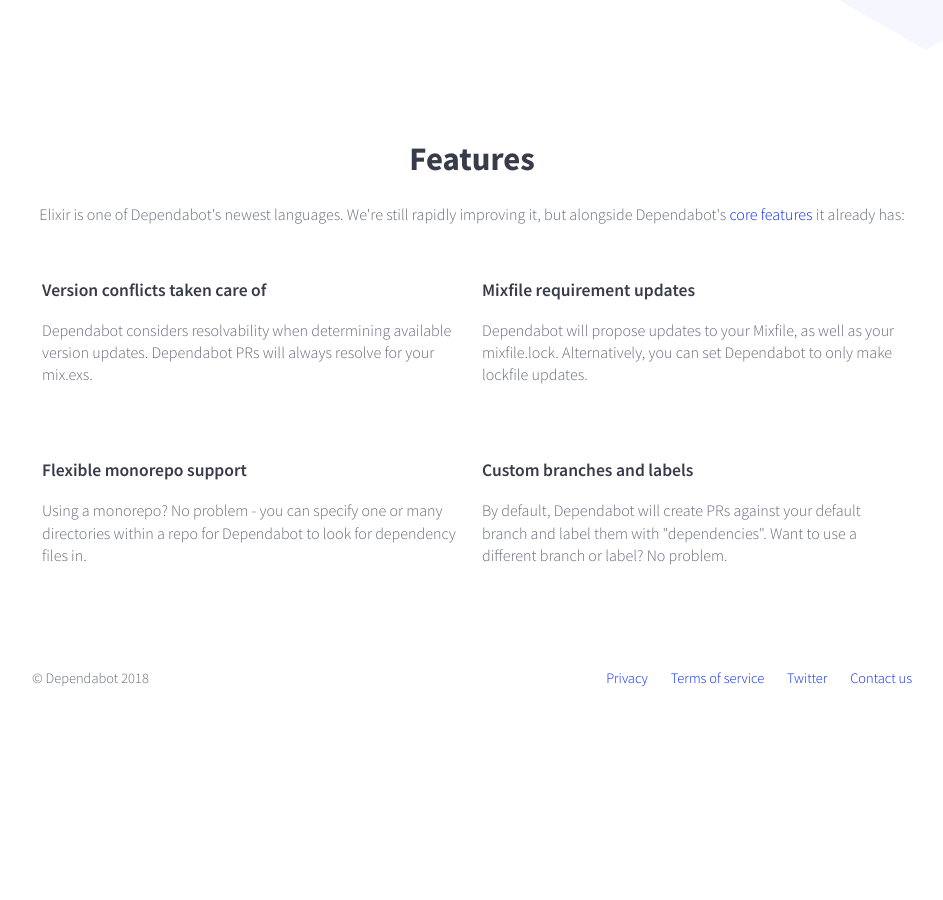
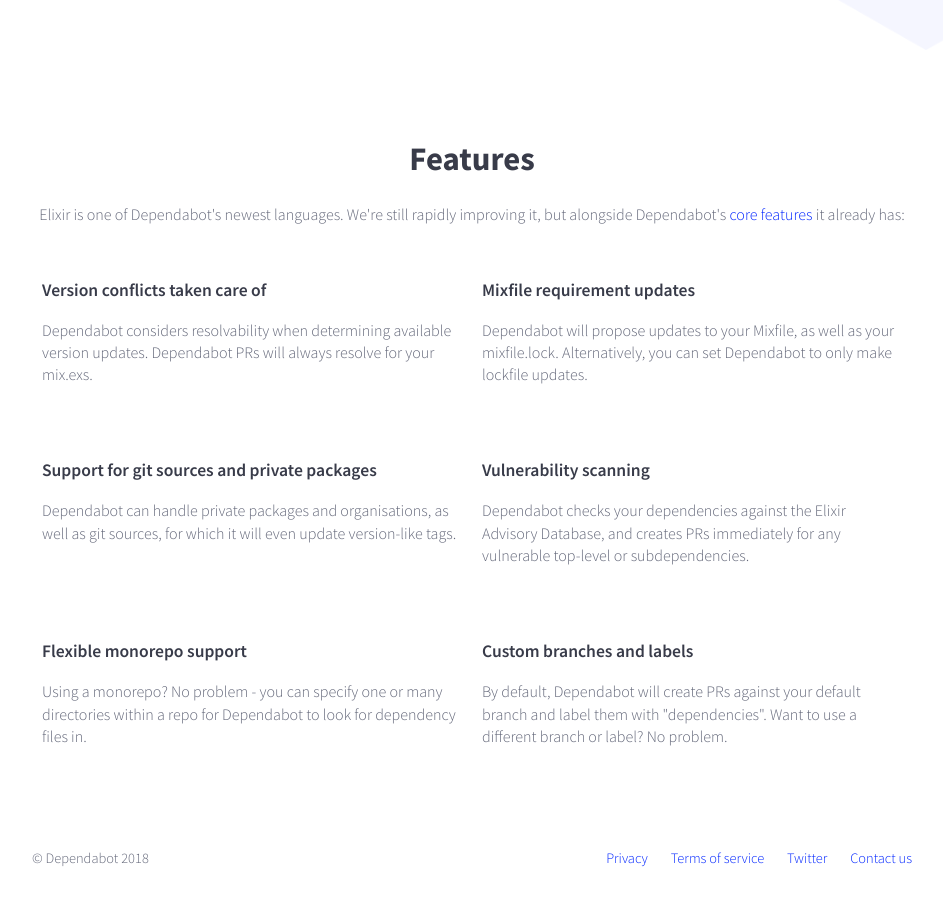
Before and after one commit to desenvolvedorIcotrade/App.bot, a Jekyll site: the page elixir.html, which Jekyll copies as it is, in a window 1280 px wide and 900 px high, scrolled down 630 px. Shown: the whole window, without its empty margins (168-1111 px from the left). Built offline with Jekyll 4.4.1, drawn with Linux system fonts in a browser that asks for light colours; nearby versions of some CDN libraries; before the commit the page ends 1349 px from its top, so only the background shows below that.

Commit message:
Add Elixir features

```diff
--- a/elixir.html
+++ b/elixir.html
@@ -61,6 +61,20 @@
 
           <div class="feature-box">
             <div class="feature-description">
+              <h3>Support for git sources and private packages</h3>
+              <p>Dependabot can handle private packages and organisations, as well as git sources, for which it will even update version-like tags.</p>
+            </div>
+          </div>
+
+          <div class="feature-box">
+            <div class="feature-description">
+              <h3>Vulnerability scanning</h3>
+              <p>Dependabot checks your dependencies against the Elixir Advisory Database, and creates PRs immediately for any vulnerable top-level or subdependencies.</p>
+            </div>
+          </div>
+
+          <div class="feature-box">
+            <div class="feature-description">
               <h3>Flexible monorepo support</h3>
               <p>Using a monorepo? No problem - you can specify one or many directories within a repo for Dependabot to look for dependency files in.</p>
             </div>
```
